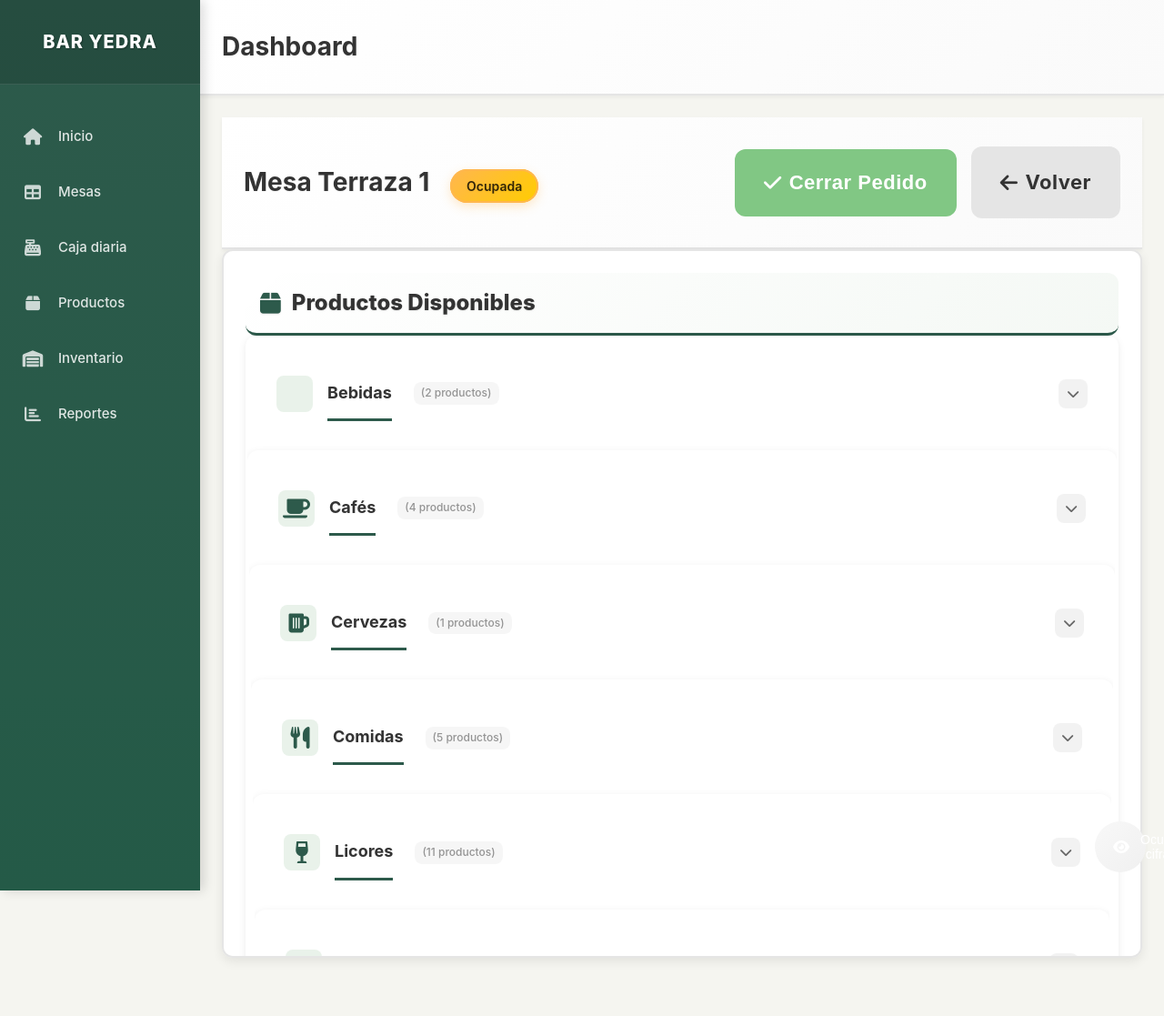
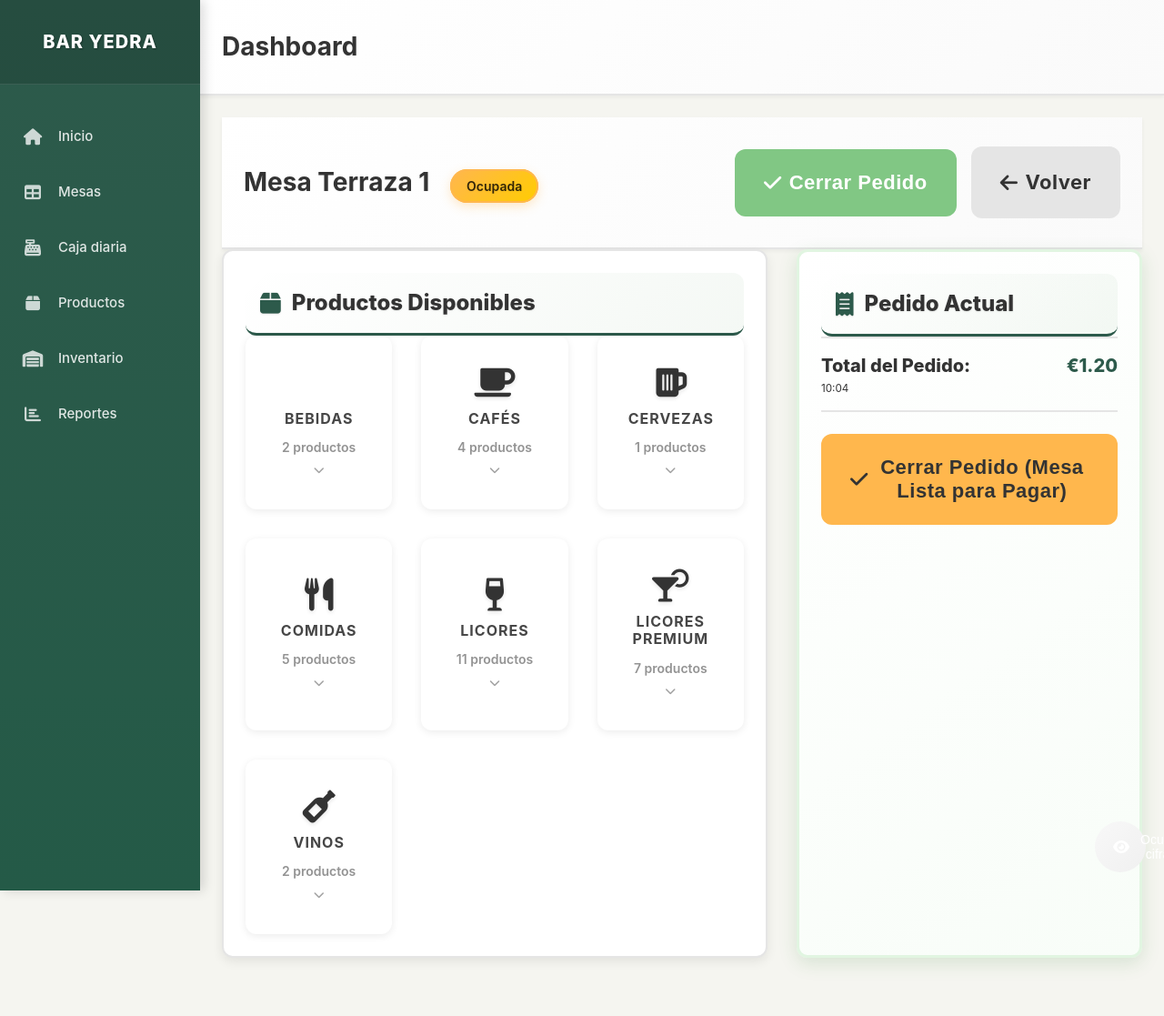
Before and after one commit to Fluxia21/BarYedraTPV, a Flask app: page /mesa/1 in a window 1280 px wide. Shown: the whole page at 91% size. Run offline with Flask 3, Linux system fonts and the light colour scheme; data comes from the database, SQL or seed files in the repository; some libraries are stand-ins or nearby versions.

Commit message:
Display product categories as interactive cards in a dynamic grid
Restructures the product categories into a grid of interactive cards with expandable product lists using CSS grid and updated JavaScript.

Replit-Commit-Author: Agent
Replit-Commit-Session-Id: fe340f72-4d6e-4c6d-88f8-885c85d42451
Replit-Commit-Screenshot-Url: https://storage.googleapis.com/screenshot-production-us-central1/f959c143-cbae-4e9e-81f4-4c4ec6c07340/eb848a4b-ab82-4509-9b67-458b453e46fa.jpg

```diff
--- a/static/css/style.css
+++ b/static/css/style.css
@@ -725,20 +725,34 @@ select.form-input.touch-friendly {
     margin-bottom: var(--spacing-xl);
 }
 
-/* Categorías con exactamente la misma estética que las tarjetas de mesas */
-.category-box {
+/* Cuadrícula de categorías como las mesas */
+.categories-grid {
+    display: grid;
+    grid-template-columns: repeat(auto-fill, minmax(160px, 1fr));
+    gap: var(--spacing-xl);
+    margin-bottom: var(--spacing-xxl);
+}
+
+/* Tarjetas de categoría idénticas a las de mesas */
+.category-card {
     background-color: var(--color-white);
     border-radius: var(--border-radius-large);
-    margin-bottom: var(--spacing-xl);
+    padding: var(--spacing-xl);
+    text-align: center;
     cursor: pointer;
     transition: all 0.3s cubic-bezier(0.4, 0, 0.2, 1);
     box-shadow: 0 2px 8px rgba(0, 0, 0, 0.08);
+    min-height: 140px;
+    min-width: 140px;
+    display: flex;
+    flex-direction: column;
+    justify-content: center;
     border: 2px solid transparent;
     position: relative;
     overflow: hidden;
 }
 
-.category-box::before {
+.category-card::before {
     content: '';
     position: absolute;
     top: 0;
@@ -750,115 +764,130 @@ select.form-input.touch-friendly {
     transition: opacity 0.3s ease;
 }
 
-.category-box:hover {
+.category-card:hover {
     transform: translateY(-3px) scale(1.02);
     box-shadow: 0 8px 20px rgba(0, 0, 0, 0.15);
 }
 
-.category-box:active {
+.category-card:active {
     transform: translateY(-1px) scale(0.98);
 }
 
-.category-box.expanded {
-    transform: translateY(-2px);
-    box-shadow: 0 6px 16px rgba(0, 0, 0, 0.12);
-}
-
-.category-header-clickable {
+.category-card.expanded {
+    background: linear-gradient(135deg, var(--color-sidebar) 0%, #66bb6a 100%);
+    color: var(--color-white);
+    border: 2px solid var(--color-sidebar);
+    box-shadow: 0 4px 12px rgba(129, 199, 132, 0.3);
+}
+
+.category-card.expanded:hover {
+    box-shadow: 0 8px 20px rgba(129, 199, 132, 0.4);
+}
+
+.category-icon {
+    font-size: 36px;
+    margin-bottom: var(--spacing-sm);
+    text-shadow: 0 2px 4px rgba(0, 0, 0, 0.1);
+    line-height: 1;
+}
+
+.category-card.expanded .category-icon {
+    color: var(--color-white);
+    text-shadow: 0 1px 2px rgba(0, 0, 0, 0.2);
+}
+
+.category-name {
+    font-size: 16px;
+    font-weight: 700;
+    text-transform: uppercase;
+    letter-spacing: 1px;
+    margin-bottom: var(--spacing-sm);
+    opacity: 0.9;
+    line-height: 1.2;
+}
+
+.category-card.expanded .category-name {
+    color: var(--color-white);
+    text-shadow: 0 1px 2px rgba(0, 0, 0, 0.2);
+}
+
+.category-product-count {
+    font-size: 14px;
+    color: var(--color-text-light);
+    font-weight: 600;
+    opacity: 0.7;
+    margin-bottom: var(--spacing-xs);
+}
+
+.category-card.expanded .category-product-count {
+    color: var(--color-white);
+    text-shadow: 0 1px 2px rgba(0, 0, 0, 0.2);
+}
+
+.category-expand-indicator {
+    font-size: 12px;
+    color: var(--color-text-light);
+    opacity: 0.6;
+    transition: all 0.3s ease;
+}
+
+.category-card.expanded .category-expand-indicator {
+    color: var(--color-white);
+    transform: rotate(180deg);
+}
+
+/* Contenedor de productos expandidos */
+.products-expanded-container {
+    margin-bottom: var(--spacing-xxl);
+    background: var(--color-white);
+    border-radius: var(--border-radius-large);
+    padding: var(--spacing-lg);
+    box-shadow: 0 4px 12px rgba(0, 0, 0, 0.08);
+    border: 2px solid var(--color-gray-medium);
+}
+
+.expanded-header {
     display: flex;
     align-items: center;
     justify-content: space-between;
-    padding: var(--spacing-xl);
-    cursor: pointer;
-    background: transparent;
-    transition: all 0.3s cubic-bezier(0.4, 0, 0.2, 1);
-    min-height: 100px;
-    position: relative;
-}
-
-.category-header-clickable:hover {
-    background: rgba(46, 125, 50, 0.02);
-}
-
-.category-box.expanded .category-header-clickable {
-    background: rgba(46, 125, 50, 0.04);
-}
-
-.category-info {
-    display: flex;
-    align-items: center;
-    gap: var(--spacing-md);
-    flex: 1;
-}
-
-.category-info i {
-    font-size: 24px;
+    margin-bottom: var(--spacing-lg);
+    padding-bottom: var(--spacing-md);
+    border-bottom: 2px solid var(--color-sidebar);
+}
+
+.expanded-header h3 {
+    font-size: 22px;
+    font-weight: 700;
+    color: var(--color-text);
+    margin: 0;
+    display: flex;
+    align-items: center;
+    gap: var(--spacing-sm);
+}
+
+.expanded-header h3 i {
+    font-size: 26px;
     color: var(--color-sidebar);
+}
+
+.btn-close-category {
+    background: var(--color-gray-light);
+    border: none;
+    border-radius: 50%;
     width: 40px;
     height: 40px;
     display: flex;
     align-items: center;
     justify-content: center;
-    background: rgba(46, 125, 50, 0.1);
-    border-radius: 8px;
+    cursor: pointer;
     transition: all 0.3s ease;
-}
-
-.category-title {
-    font-size: 18px;
-    font-weight: 700;
-    color: var(--color-text);
-    margin: 0;
-    text-shadow: 0 1px 2px rgba(0, 0, 0, 0.05);
-}
-
-.product-count {
-    font-size: 12px;
     color: var(--color-text-light);
-    background: rgba(0, 0, 0, 0.05);
-    padding: 4px 8px;
-    border-radius: 8px;
-    font-weight: 500;
-    margin-left: var(--spacing-xs);
-    opacity: 0.7;
-}
-
-.category-arrow {
-    display: flex;
-    align-items: center;
-    justify-content: center;
-    width: 32px;
-    height: 32px;
-    color: var(--color-text-light);
-    border-radius: 8px;
-    transition: all 0.3s ease;
-    background: rgba(0, 0, 0, 0.05);
-    flex-shrink: 0;
-}
-
-.category-arrow i {
-    font-size: 14px;
-    transition: transform 0.3s ease;
-}
-
-.category-header-clickable:hover .category-arrow {
-    background: rgba(46, 125, 50, 0.1);
-    color: var(--color-sidebar);
-}
-
-.category-box.expanded .category-arrow {
-    background: rgba(46, 125, 50, 0.15);
-    color: var(--color-sidebar);
-}
-
-.category-box.expanded .category-arrow i {
-    transform: rotate(180deg);
-}
-
-.products-container {
-    padding: 5px 30px 30px 30px;
-    background: linear-gradient(135deg, #ffffff 0%, #f8fdf8 100%);
-    transition: all 0.3s ease;
+}
+
+.btn-close-category:hover {
+    background: var(--color-sidebar);
+    color: var(--color-white);
+    transform: scale(1.1);
 }
 
 .category-header {
--- a/templates/table_detail.html
+++ b/templates/table_detail.html
@@ -27,24 +27,37 @@
             <i class="fas fa-box"></i> Productos Disponibles
         </h2>
 
-        <!-- Categorías como cajas expansibles -->
-        {% for categoria, productos in productos_por_categoria.items() %}
-        <div class="category-box" data-categoria="{{ categoria }}">
-            <div class="category-header-clickable" onclick="toggleCategory('{{ categoria }}')">
-                <div class="category-info">
+        <!-- Categorías en cuadrícula como las mesas -->
+        <div class="categories-grid">
+            {% for categoria, productos in productos_por_categoria.items() %}
+            <div class="category-card" data-categoria="{{ categoria }}" onclick="toggleCategory('{{ categoria }}')">
+                <div class="category-icon">
                     <i class="fas fa-{% if categoria == 'Cafés' %}coffee{% elif categoria == 'Licores' %}wine-glass{% elif categoria == 'Licores Premium' %}cocktail{% elif categoria == 'Bebidas' %}glass-water{% elif categoria == 'Cervezas' %}beer{% elif categoria == 'Vinos' %}wine-bottle{% elif categoria == 'Comidas' %}utensils{% else %}box{% endif %}"></i>
-                    <h3 class="category-title">{{ categoria }}</h3>
-                    <span class="product-count">({{ productos|length }} productos)</span>
                 </div>
-                <div class="category-arrow">
+                <div class="category-name">{{ categoria }}</div>
+                <div class="category-product-count">{{ productos|length }} productos</div>
+                <div class="category-expand-indicator">
                     <i class="fas fa-chevron-down"></i>
                 </div>
             </div>
+            {% endfor %}
+        </div>
 
-            <div class="products-container" id="products-{{ categoria }}" style="display: none;">
-                <div class="products-grid-detail">
-                    {% for producto in productos %}
-                    <div class="product-item touch-friendly" onclick="addToOrder({{ mesa.id }}, {{ producto.id }})">
+        <!-- Productos expandidos -->
+        {% for categoria, productos in productos_por_categoria.items() %}
+        <div class="products-expanded-container" id="products-{{ categoria }}" style="display: none;">
+            <div class="expanded-header">
+                <h3>
+                    <i class="fas fa-{% if categoria == 'Cafés' %}coffee{% elif categoria == 'Licores' %}wine-glass{% elif categoria == 'Licores Premium' %}cocktail{% elif categoria == 'Bebidas' %}glass-water{% elif categoria == 'Cervezas' %}beer{% elif categoria == 'Vinos' %}wine-bottle{% elif categoria == 'Comidas' %}utensils{% else %}box{% endif %}"></i>
+                    {{ categoria }}
+                </h3>
+                <button class="btn-close-category" onclick="toggleCategory('{{ categoria }}')">
+                    <i class="fas fa-times"></i>
+                </button>
+            </div>
+            <div class="products-grid-detail">
+                {% for producto in productos %}
+                <div class="product-item touch-friendly" onclick="addToOrder({{ mesa.id }}, {{ producto.id }})">
                     <div class="product-icon">
                         {% if producto.foto_url %}
                             <img src="{{ producto.foto_url }}" alt="{{ producto.nombre }}" class="product-mini-photo">
@@ -121,37 +134,41 @@
 </div>
 
 <script>
-// Expandir/contraer categorías
+// Expandir/contraer categorías como tarjetas
 function toggleCategory(categoria) {
     const container = document.getElementById(`products-${categoria}`);
-    const arrow = document.querySelector(`[data-categoria="${categoria}"] .category-arrow i`);
-    const categoryBox = document.querySelector(`[data-categoria="${categoria}"]`);
+    const categoryCard = document.querySelector(`[data-categoria="${categoria}"]`);
+    const allCards = document.querySelectorAll('.category-card');
+    const allContainers = document.querySelectorAll('.products-expanded-container');
+
+    // Cerrar todas las otras categorías
+    allCards.forEach(card => {
+        if (card.dataset.categoria !== categoria) {
+            card.classList.remove('expanded');
+        }
+    });
+    allContainers.forEach(cont => {
+        if (cont.id !== `products-${categoria}`) {
+            cont.style.display = 'none';
+        }
+    });
 
     if (container.style.display === 'none' || container.style.display === '') {
-        // Expandir
+        // Expandir categoría seleccionada
         container.style.display = 'block';
-        arrow.classList.remove('fa-chevron-down');
-        arrow.classList.add('fa-chevron-up');
-        categoryBox.classList.add('expanded');
+        categoryCard.classList.add('expanded');
 
-        // Animación suave
-        container.style.maxHeight = '0px';
-        container.style.overflow = 'hidden';
-        container.style.transition = 'max-height 0.3s ease-out';
+        // Scroll suave al contenedor expandido
         setTimeout(() => {
-            container.style.maxHeight = container.scrollHeight + 'px';
-        }, 10);
+            container.scrollIntoView({
+                behavior: 'smooth',
+                block: 'start'
+            });
+        }, 100);
     } else {
-        // Contraer
-        container.style.maxHeight = '0px';
-        arrow.classList.remove('fa-chevron-up');
-        arrow.classList.add('fa-chevron-down');
-        categoryBox.classList.remove('expanded');
-
-        setTimeout(() => {
-            container.style.display = 'none';
-            container.style.maxHeight = 'none';
-        }, 300);
+        // Contraer categoría actual
+        container.style.display = 'none';
+        categoryCard.classList.remove('expanded');
     }
 }
 
```
